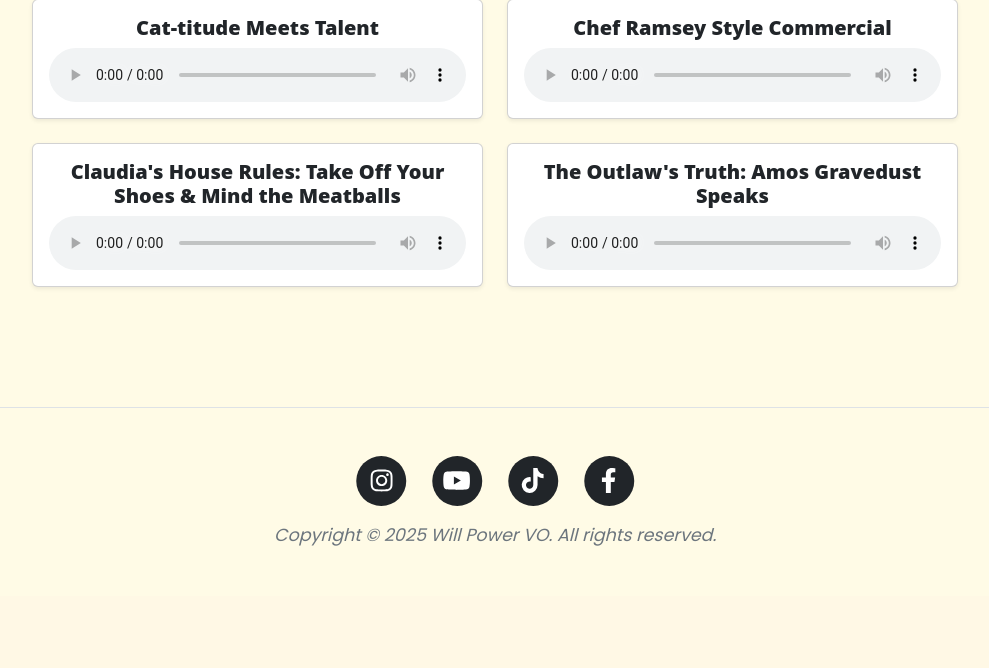
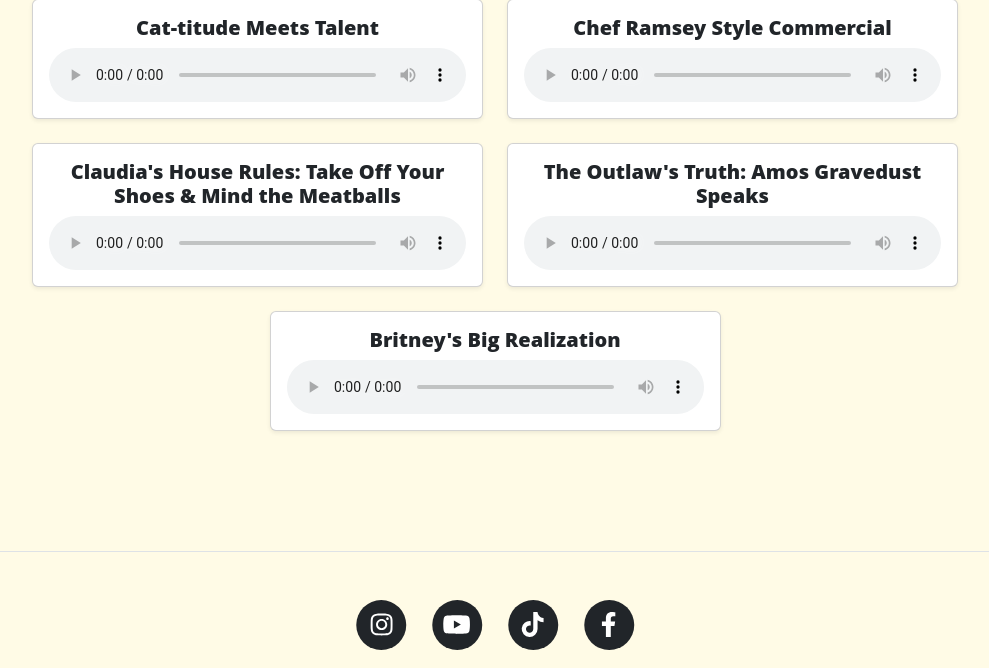
Before and after one commit to BradMGit/Power-of-Will, a Flask app: page /demos in a window 1280 px wide. Shown: the part 1132-1800 px from the top of the page, without its empty margins (145-1134 px from the left). Before the commit the page ends 1678 px from the top, so only its background shows below. Run offline with Flask 3, Linux system fonts and the light colour scheme; some libraries are stand-ins or nearby versions.

Commit message:
Add Demo: Britney character audio

```diff
--- a/templates/demos.html
+++ b/templates/demos.html
@@ -138,6 +138,16 @@
           </audio>
         </div>
       </div>
+      <!-- Demo 12 -->
+      <div class="col-md-6 col-lg-5 mb-4">
+        <div class="card shadow-sm p-3">
+          <h5 class="mb-2 text-center">Britney's Big Realization</h5>
+          <audio controls class="w-100">
+            <source src="{{ url_for('static', filename='audio/britney.m4a') }}" type="audio/mp4">
+            Your browser does not support the audio element.
+          </audio>
+        </div>
+      </div>
       <!-- Add more demos as needed -->
     </div>
   </div>
```
Also changed, not shown: 1 other file.
